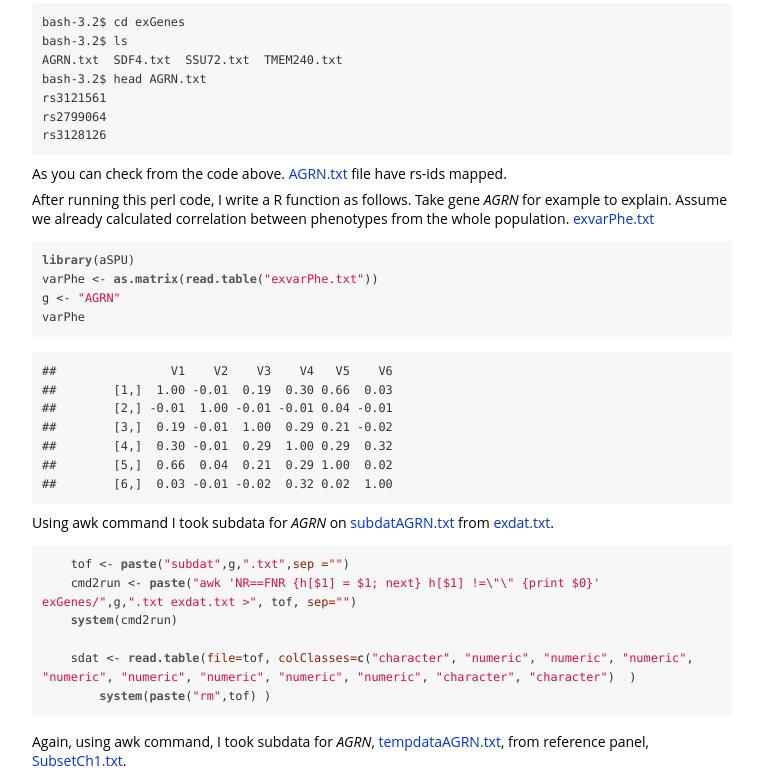
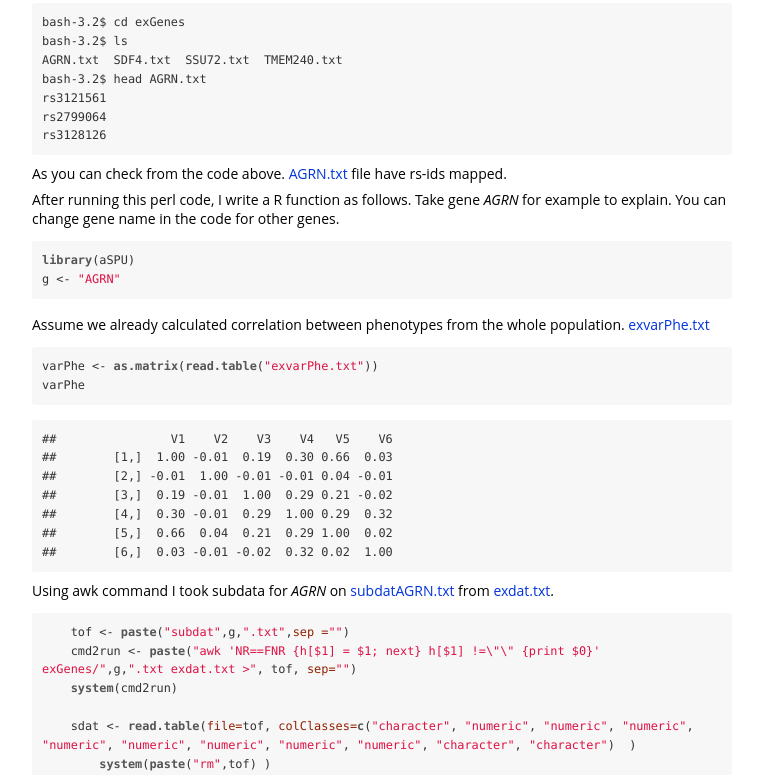
Before and after one commit to ikwak2/aSPU_tutorials, a plain HTML site: page ForMTgenes.html in a window 1280 px wide. Shown: the part 642-1417 px from the top of the page, without its empty margins (258-1016 px from the left). Drawn offline with nearby package versions, Linux system fonts and the light colour scheme; some packages are replaced by stand-ins of ours.

Commit message:
update on ForMTgenes.html

```diff
--- a/ForMTgenes.html
+++ b/ForMTgenes.html
@@ -74,8 +74,8 @@ code > span.in { color: #60a0b0; font-weight: bold; font-style: italic; } /* Inf
 </div>
 
 
-<p>We mapped 34 rs-ids from <a href="mappingSnpToGene2.html">Mapping Snp to Gene</a> tutorial. <a href="data/myrsidout.genes.annot" class="uri">myrsidout.genes.annot</a></p>
-<p>I prepared 6 multi-trait sumarry statistic data for 34 rs-ids, <a href="data/exdat.txt" class="uri">exdat.txt</a>.</p>
+<p>We mapped 34 rs-ids from <a href="mappingSnpToGene2.html">Mapping Snp to Gene</a> tutorial. <a href="myrsidout.genes.annot" class="uri">myrsidout.genes.annot</a></p>
+<p>I prepared 6 multi-trait sumarry statistic data for 34 rs-ids, <a href="exdat.txt" class="uri">exdat.txt</a>.</p>
 <pre><code>bash-3.2$ head exdat.txt
 rs3121561       1       990380  0.38    0.14    0.012   0.070   0.64    0.81
 rs2799064       1       957898  0.58    0.18    0.61    0.79    0.83    0.73
@@ -88,7 +88,7 @@ rs7515488       1       1163804 0.13    0.87    0.11    0.96    0.42    0.11
 rs3813199       1       1158277 0.20    0.64    0.27    0.65    0.40    0.65
 rs6603781       1       1158631 0.33    0.68    0.90    0.37    0.35    0.79
 </code></pre>
-<p>I made a Perl program, <a href="data/processGene.pl" class="uri">processGene.pl</a>, to process magma outcome, <a href="data/myrsidout.genes.annot" class="uri">myrsidout.genes.annot</a>. The Usage is : ./processGene.pl “Magma Result” “Folder Name”</p>
+<p>I made a Perl program, <a href="processGene.pl" class="uri">processGene.pl</a>, to process magma outcome, <a href="myrsidout.genes.annot" class="uri">myrsidout.genes.annot</a>. The Usage is : ./processGene.pl “Magma Result” “Folder Name”</p>
 <pre><code>bash-3.2$ ./processGene.pl myrsidout.genes.annot exGenes
 SSU72  25</code></pre>
 <p>It also shows a Gene name with maximum number of SNPs are mapped. The biggest gene in our example is <em>SSU72</em> which have 25 SNPs mapped. The program make <code>exGenes</code> directory and save results there.</p>
@@ -99,11 +99,12 @@ bash-3.2$ head AGRN.txt
 rs3121561
 rs2799064
 rs3128126</code></pre>
-<p>As you can check from the code above. <a href="data/AGRN.txt" class="uri">AGRN.txt</a> file have rs-ids mapped.</p>
-<p>After running this perl code, I write a R function as follows. Take gene <em>AGRN</em> for example to explain. Assume we already calculated correlation between phenotypes from the whole population. <a href="data/exvarPhe.txt" class="uri">exvarPhe.txt</a></p>
+<p>As you can check from the code above. <a href="AGRN.txt" class="uri">AGRN.txt</a> file have rs-ids mapped.</p>
+<p>After running this perl code, I write a R function as follows. Take gene <em>AGRN</em> for example to explain. You can change gene name in the code for other genes.</p>
 <div class="sourceCode"><pre class="sourceCode r"><code class="sourceCode r"><span class="kw">library</span>(aSPU)
-varPhe &lt;-<span class="st"> </span><span class="kw">as.matrix</span>(<span class="kw">read.table</span>(<span class="st">&quot;exvarPhe.txt&quot;</span>))
-g &lt;-<span class="st"> &quot;AGRN&quot;</span>
+g &lt;-<span class="st"> &quot;AGRN&quot;</span></code></pre></div>
+<p>Assume we already calculated correlation between phenotypes from the whole population. <a href="exvarPhe.txt" class="uri">exvarPhe.txt</a></p>
+<div class="sourceCode"><pre class="sourceCode r"><code class="sourceCode r">varPhe &lt;-<span class="st"> </span><span class="kw">as.matrix</span>(<span class="kw">read.table</span>(<span class="st">&quot;exvarPhe.txt&quot;</span>))
 varPhe</code></pre></div>
 <pre><code>##                V1    V2    V3    V4   V5    V6
 ##        [1,]  1.00 -0.01  0.19  0.30 0.66  0.03
@@ -112,14 +113,14 @@ varPhe</code></pre></div>
 ##        [4,]  0.30 -0.01  0.29  1.00 0.29  0.32
 ##        [5,]  0.66  0.04  0.21  0.29 1.00  0.02
 ##        [6,]  0.03 -0.01 -0.02  0.32 0.02  1.00</code></pre>
-<p>Using awk command I took subdata for <em>AGRN</em> on <a href="data/subdatAGRN.txt" class="uri">subdatAGRN.txt</a> from <a href="data/exdat.txt" class="uri">exdat.txt</a>.</p>
+<p>Using awk command I took subdata for <em>AGRN</em> on <a href="subdatAGRN.txt" class="uri">subdatAGRN.txt</a> from <a href="exdat.txt" class="uri">exdat.txt</a>.</p>
 <div class="sourceCode"><pre class="sourceCode r"><code class="sourceCode r">    tof &lt;-<span class="st"> </span><span class="kw">paste</span>(<span class="st">&quot;subdat&quot;</span>,g,<span class="st">&quot;.txt&quot;</span>,<span class="dt">sep =</span><span class="st">&quot;&quot;</span>)
     cmd2run &lt;-<span class="st"> </span><span class="kw">paste</span>(<span class="st">&quot;awk 'NR==FNR {h[$1] = $1; next} h[$1] !=</span><span class="ch">\&quot;\&quot;</span><span class="st"> {print $0}' exGenes/&quot;</span>,g,<span class="st">&quot;.txt exdat.txt &gt;&quot;</span>, tof, <span class="dt">sep=</span><span class="st">&quot;&quot;</span>)
     <span class="kw">system</span>(cmd2run)
 
     sdat &lt;-<span class="st"> </span><span class="kw">read.table</span>(<span class="dt">file=</span>tof, <span class="dt">colClasses=</span><span class="kw">c</span>(<span class="st">&quot;character&quot;</span>, <span class="st">&quot;numeric&quot;</span>, <span class="st">&quot;numeric&quot;</span>, <span class="st">&quot;numeric&quot;</span>, <span class="st">&quot;numeric&quot;</span>, <span class="st">&quot;numeric&quot;</span>, <span class="st">&quot;numeric&quot;</span>, <span class="st">&quot;numeric&quot;</span>, <span class="st">&quot;numeric&quot;</span>, <span class="st">&quot;character&quot;</span>, <span class="st">&quot;character&quot;</span>)  )
         <span class="kw">system</span>(<span class="kw">paste</span>(<span class="st">&quot;rm&quot;</span>,tof) )</code></pre></div>
-<p>Again, using awk command, I took subdata for <em>AGRN</em>, <a href="data/tempdataAGRN.txt" class="uri">tempdataAGRN.txt</a>, from reference panel, <a href="data/SubsetCh1.txt" class="uri">SubsetCh1.txt</a>.</p>
+<p>Again, using awk command, I took subdata for <em>AGRN</em>, <a href="tempdataAGRN.txt" class="uri">tempdataAGRN.txt</a>, from reference panel, <a href="SubsetCh1.txt" class="uri">SubsetCh1.txt</a>.</p>
 <div class="sourceCode"><pre class="sourceCode r"><code class="sourceCode r">    snpids &lt;-<span class="st"> </span>sdat[,<span class="dv">1</span>]
     tempf =<span class="st"> </span><span class="kw">paste</span>(<span class="st">&quot;tempids&quot;</span>,g,<span class="st">&quot;.txt&quot;</span> , <span class="dt">sep=</span><span class="st">&quot;&quot;</span>)
     <span class="kw">write.table</span>(snpids,  <span class="dt">file =</span> tempf, <span class="dt">row.names=</span><span class="ot">FALSE</span>, <span class="dt">col.names=</span><span class="ot">FALSE</span>, <span class="dt">quote=</span><span class="ot">FALSE</span> )
@@ -221,7 +222,7 @@ Out</code></pre></div>
 ## [[6]]
 ##     SPUs1     SPUs2     SPUs4     SPUs8     aSPUs
 ## 0.9200000 0.9300000 0.9600000 0.9700000 0.9306931</code></pre>
-<p>You can modify this code to calculate MTaSPUsSet/aSPUs P-values for all gene.</p>
+<p>You can change <code>g</code> to calculate MTaSPUsSet/aSPUs P-values for other genes.</p>
 
 
 
```
